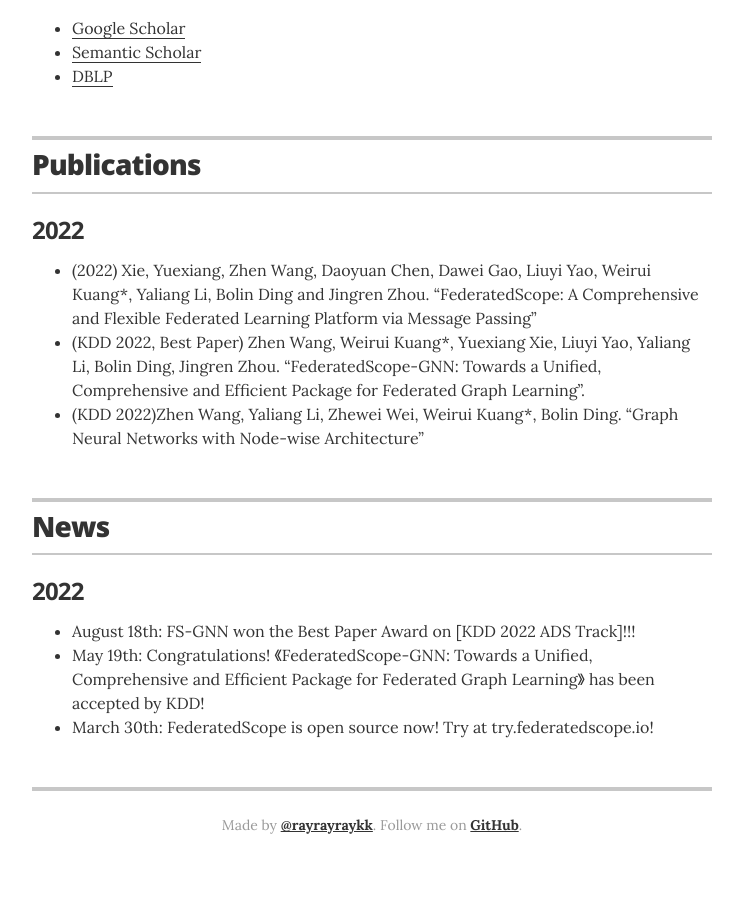
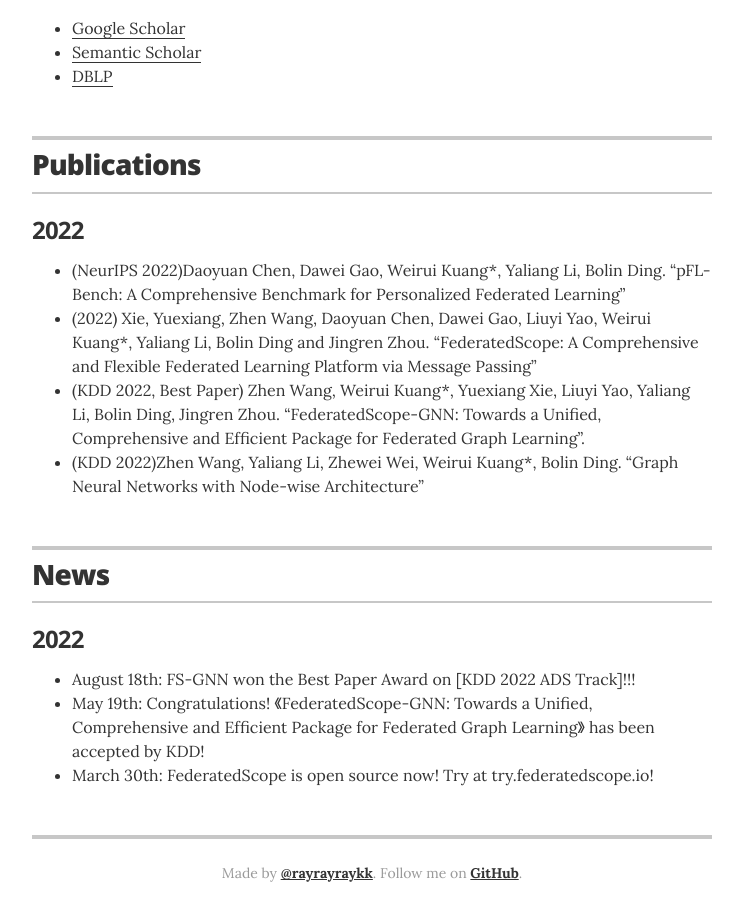
Before and after one commit to rayrayraykk/weiruikuang, a Jekyll site: the page built from index.html, in a window 1280 px wide and 900 px high, scrolled down 1187 px. Shown: the whole window, without its empty margins (268-1011 px from the left). Built offline with Jekyll 4.4.1, drawn with Linux system fonts in a browser that asks for light colours.

Commit message:
Update publications.yml
Signed-off-by: Weirui Kuang <39145382+rayrayraykk@users.noreply.github.com>

```diff
--- a/_data/publications.yml
+++ b/_data/publications.yml
@@ -1,5 +1,6 @@
 - year: 2022
   papers:
+    - paper: "(NeurIPS 2022)Daoyuan Chen, Dawei Gao, Weirui Kuang*, Yaliang Li, Bolin Ding. “pFL-Bench: A Comprehensive Benchmark for Personalized Federated Learning”"
     - paper: "(2022) Xie, Yuexiang, Zhen Wang, Daoyuan Chen, Dawei Gao, Liuyi Yao, Weirui Kuang*, Yaliang Li, Bolin Ding and Jingren Zhou. “FederatedScope: A Comprehensive and Flexible Federated Learning Platform via Message Passing”"
     - paper: "(KDD 2022, Best Paper) Zhen Wang, Weirui Kuang*, Yuexiang Xie, Liuyi Yao, Yaliang Li, Bolin Ding, Jingren Zhou. “FederatedScope-GNN: Towards a Unified, Comprehensive and Efficient Package for Federated Graph Learning”."
     - paper: "(KDD 2022)Zhen Wang, Yaliang Li, Zhewei Wei, Weirui Kuang*, Bolin Ding. “Graph Neural Networks with Node-wise Architecture”"
```
